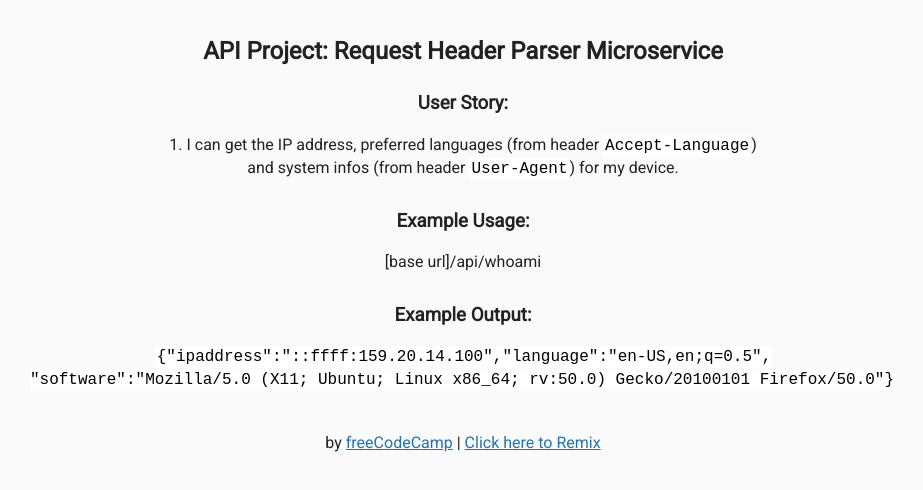
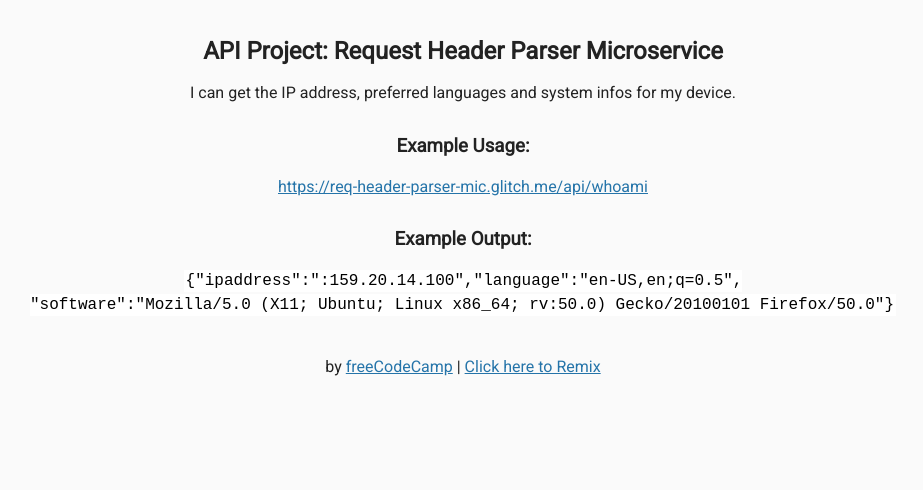
Before and after one commit to TanjimAnim/Request-Header-Parser-Microservice, a website: page views/index.html in a window 1280 px wide. Shown: the whole page, without its empty margins (177-1100 px from the left). Drawn offline with Linux system fonts and the light colour scheme; files that its build step writes are made by us from their sources.

Commit message:
Update index.html

```diff
--- a/views/index.html
+++ b/views/index.html
@@ -11,18 +11,17 @@
 
    <body>
       <div class="container">
-        <h2>API Project: Request Header Parser Microservice</h2>
-        <h3>User Story: </h3>
-        1. I can get the IP address, preferred languages (from header <code>Accept-Language</code>)<br> and system infos (from header <code>User-Agent</code>) for my device.
+       <h2>API Project: Request Header Parser Microservice</h2>
+
+         I can get the IP address, preferred languages and system infos for my device.
 
         <h3>Example Usage:</h3>
         <p>
-          [base url]/api/whoami
+          <a href="https://req-header-parser-mic.glitch.me/api/whoami">https://req-header-parser-mic.glitch.me/api/whoami</a>
         </p>
-
         <h3>Example Output:</h3>
         <p>
-          <code>{"ipaddress":"::ffff:159.20.14.100","language":"en-US,en;q=0.5",<br>"software":"Mozilla/5.0 (X11; Ubuntu; Linux x86_64; rv:50.0) Gecko/20100101 Firefox/50.0"}</code>
+          <code>{"ipaddress":":159.20.14.100","language":"en-US,en;q=0.5",<br>"software":"Mozilla/5.0 (X11; Ubuntu; Linux x86_64; rv:50.0) Gecko/20100101 Firefox/50.0"}</code>
         </p>
       </div>
       <div class="footer">
```
